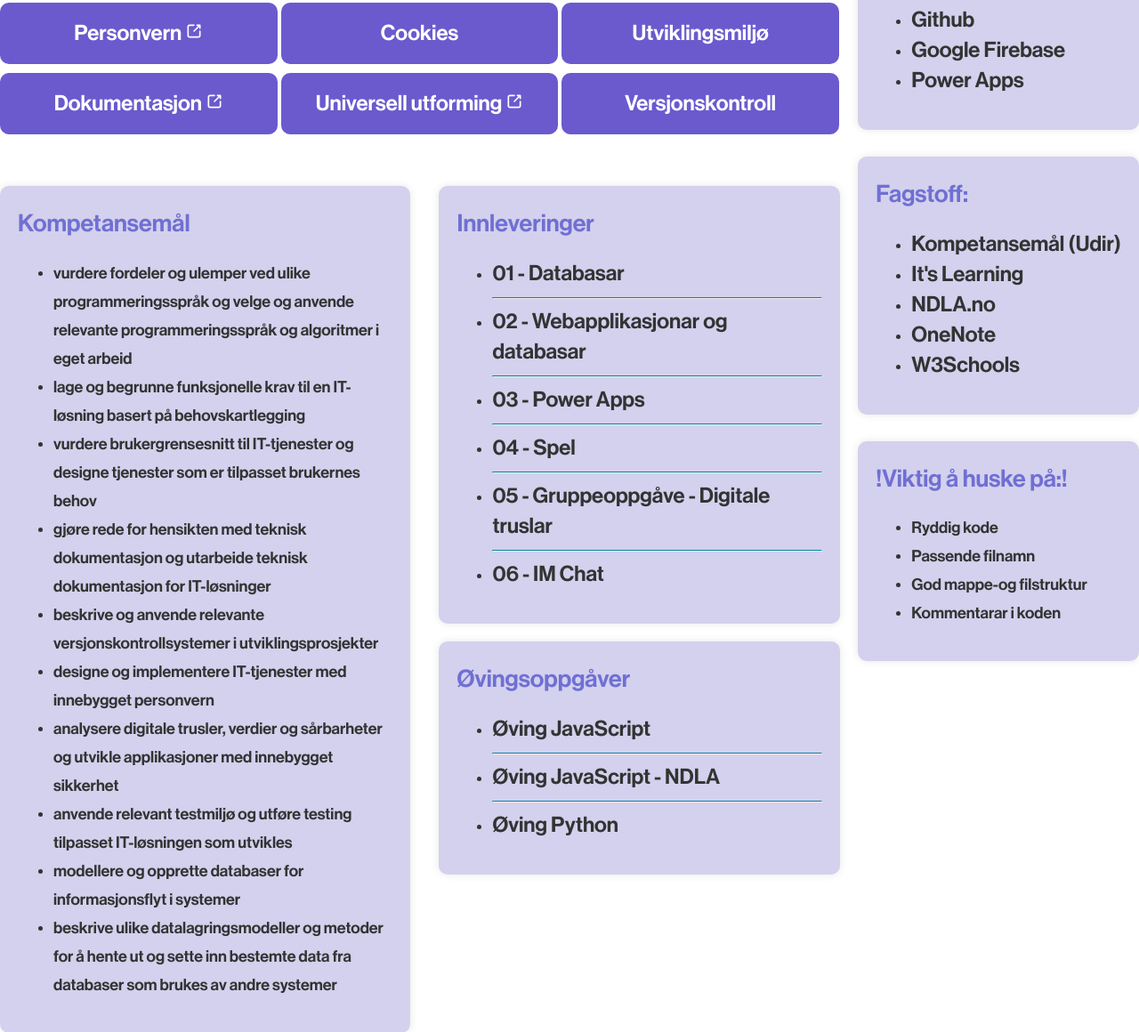
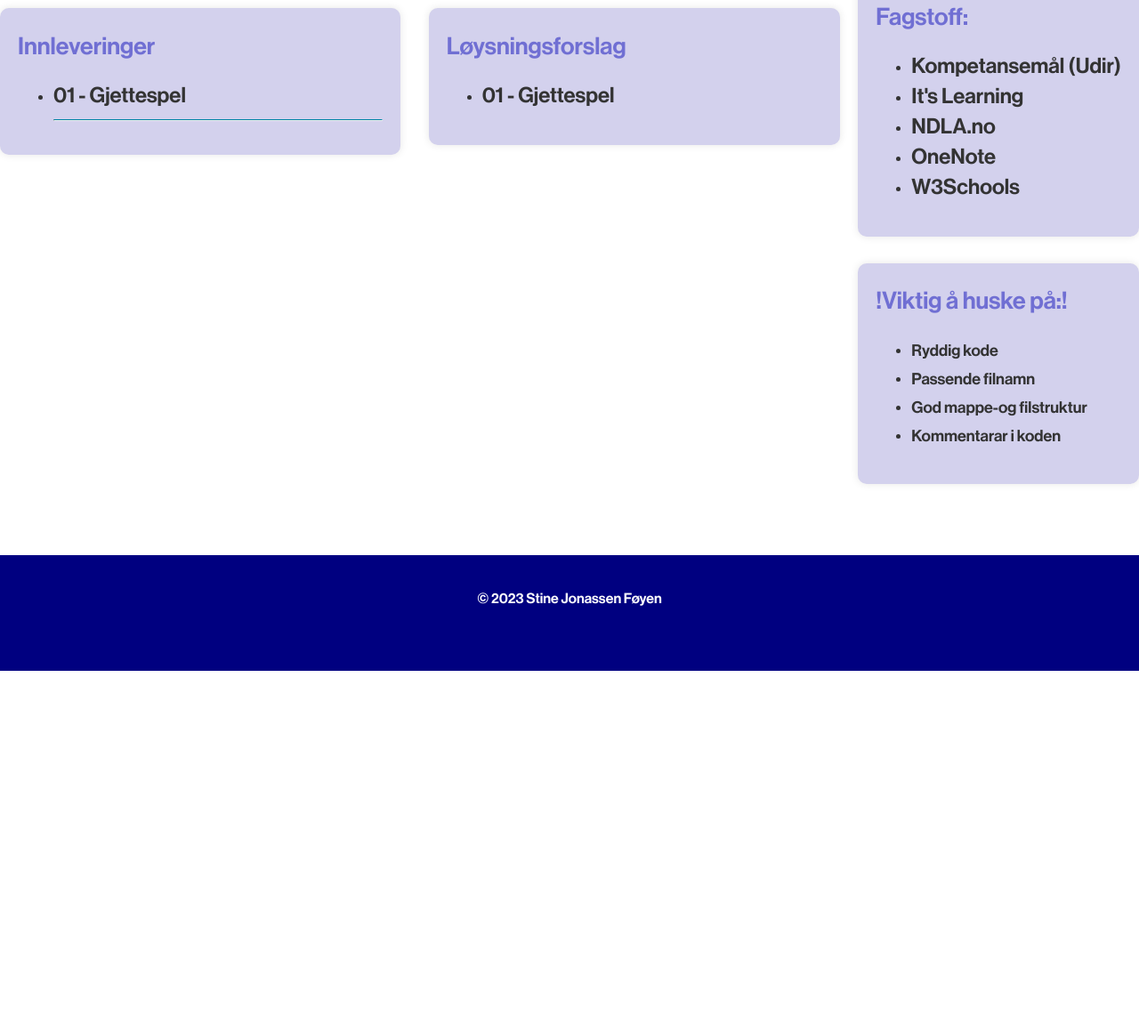
Before and after one commit to stineIM/stineIM.github.io, a website: page vg2/index.html in a window 1280 px wide. Shown: the part 613-1773 px from the top of the page at 89% size. After the commit the page ends 1367 px from the top, so only its background shows below. Drawn offline with Linux system fonts and the light colour scheme.

Commit message:
added solutions folder

```diff
--- a/vg2/index.html
+++ b/vg2/index.html
@@ -44,6 +44,7 @@
 	</div>
 	<main>
 		<h1 class="subjectHeader">Vg2 Utvikling</h1>
+		<!--
 		<div class="yearplan-container">
 			<h1>Årsplan</h1>
 			<div>
@@ -94,6 +95,7 @@
 				</div>
 			</div>
 		</div>
+		-->
 		<h1>Tema</h1>
 		<div>
 			<div class="grid-container">
@@ -157,6 +159,7 @@
 					</div>
 					<div class="subheader task-grid">
 						<div>
+							<!--
 							<div class="blue-box">
 								<h2>Kompetansemål</h2>
 								<ul>
@@ -197,73 +200,29 @@
 									</li>
 								</ul>
 							</div>
-						</div>
-
-						<div>
+							-->
 							<div class="blue-box">
 								<h2>Innleveringer</h2>
 								<ul class="exer">
 									<li>
 										<a href="https://vlfksky-my.sharepoint.com/:w:/g/personal/stine_jonassen_foyen_vlfk_no/EQE1j2wDCvNJtTDbTbe-7IABpPRRTppxrp37QISC1APhjg?e=YczkMx"
-											target="_blank">01 - Databasar
+											target="_blank">01 - Gjettespel
 										</a>
 									</li>
 									<hr />
-									<li>
-										<a href="https://vlfksky-my.sharepoint.com/:w:/g/personal/stine_jonassen_foyen_vlfk_no/EQ9-y9NBC91OsY5Huq2_UmoBC0bxOPR7TkhwxYEEz7qCQA?e=aDvFEV"
-											target="_blank">02 - Webapplikasjonar og databasar
-										</a>
-									</li>
-									<hr />
-									<li>
-										<a href="https://vlfksky-my.sharepoint.com/:w:/g/personal/stine_jonassen_foyen_vlfk_no/EbULk8Sv7CRJtMvAIEjrOBIBSmQiYtD0zEBSHpSOw7mTwQ?e=6ygSm9"
-											target="_blank"> 03 - Power Apps
-										</a>
-									</li>
-									<hr />
-									<li>
-										<a href="https://vlfksky-my.sharepoint.com/:w:/g/personal/stine_jonassen_foyen_vlfk_no/EfVqivNggQtAlIr_DMqCWVwBEfvLlk4RMxWxlI2Pmg-VXA?e=PBdcwj"
-											target="_blank">04 - Spel
-										</a>
-									</li>
-									<hr />
-									<li>
-										<a href="https://vlfksky-my.sharepoint.com/:w:/g/personal/stine_jonassen_foyen_vlfk_no/EfxZH9BkgRxBgOsneDSuRoIBDxIr130rT2iwT-tvY4bYoQ?e=grlpEh"
-											target="_blank">05 - Gruppeoppgåve - Digitale truslar
-										</a>
-									</li>
-									<hr />
-									<li>
-										<a href="https://vlfksky-my.sharepoint.com/:w:/g/personal/stine_jonassen_foyen_vlfk_no/ESofSXzcMGlBi15i8jskX0kBP38mooTOuqpqizeTnKb15Q?e=8SCnIC"
-											target="_blank"> 06 - IM Chat
-										</a>
-									</li>
+
 								</ul>
 							</div>
-							<div class="blue-box">
-								<h2>Øvingsoppgåver</h2>
-								<ul class="exer">
-									<li>
-										<a href="/vg1/exercises/ex1.html">Øving JavaScript</a>
-									</li>
-									<hr />
+						</div>
+						<div class="blue-box">
+							<h2>Løysningsforslag</h2>
+							<ul class="exer">
+								<li>
+									<a href="">01 - Gjettespel</a>
+								</li>
+							</ul>
+						</div>
 
-									<li>
-										<a
-											href="https://ndla.no/subject:1:1352b19e-e706-4480-a728-c6b0a57ba8ae/topic:1:e08eecc8-5e7e-4b85-9876-dfc5d1f3d920/resource:113f0fc7-8d03-4564-b94c-5282ec374929">Øving
-											JavaScript - NDLA</a>
-									</li>
-									<hr />
-									<li>
-										<a
-											href="https://ndla.no/subject:5e53694a-c8eb-4871-8558-71523941c28e/topic:c06064a8-54b1-4e75-b154-b3fa7b01d225/">Øving
-											Python</a>
-									</li>
-								</ul>
-
-
-							</div>
-						</div>
 					</div>
 				</div>
 				<div>
```
Also changed, not shown: resources/images/gjettelek.JPG (added), 1 other file.
